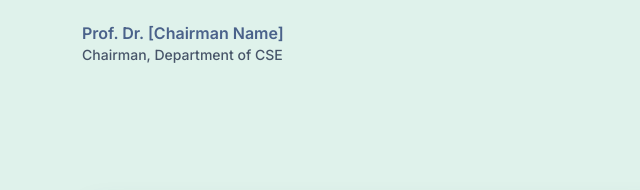
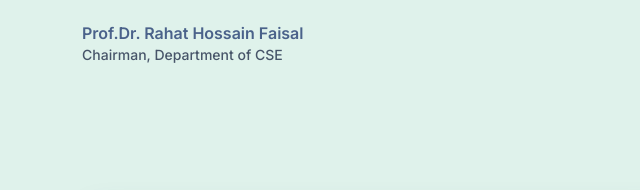
Before and after one commit to Al-Noman22/Web-Engineering-Course, a plain HTML site: page index.html in a window 1280 px wide. Shown: the part 845-1035 px from the top of the page, 578-1218 px from the left. Drawn offline with nearby package versions, Linux system fonts and the light colour scheme.

Commit message:
all are ok

```diff
--- a/index.html
+++ b/index.html
@@ -199,7 +199,7 @@
 
       <!-- Signature -->
       <div class="mt-6">
-        <p class="font-semibold text-bu-600">Prof. Dr. [Chairman Name]</p>
+        <p class="font-semibold text-bu-600">Prof.Dr. Rahat Hossain Faisal </p>
         <p class="text-sm text-slate-600">Chairman, Department of CSE</p>
       </div>
     </div>
```
